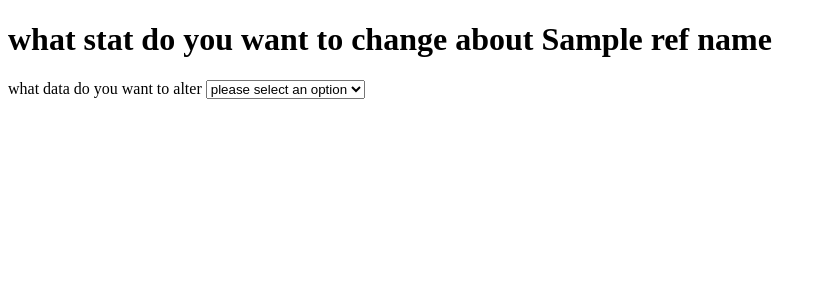
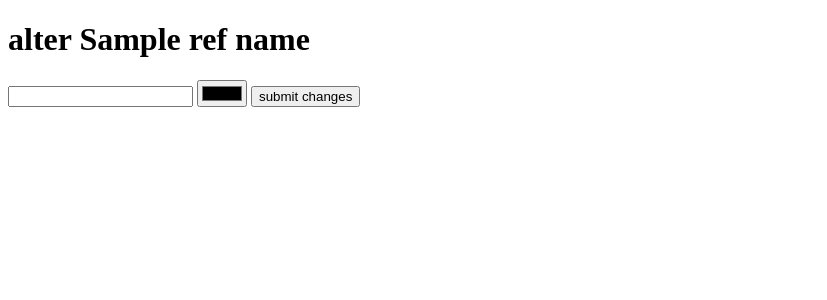
Before and after one commit to sebrai/flask_projekt, a Flask app: template templates/alter.html in a window 1280 px wide. Shown: the top 300 px of the page, without its empty margins (0-827 px from the left). Run offline with Flask 3, Linux system fonts and the light colour scheme; the template is opened without the code that fills it: most values are stand-ins (such as "Sample title", 1, 10 or a date in 2020).

Commit message:
Refactor user alteration to use form submission
Changed the user alteration flow to use a POST form for updating name and color, replacing the previous select-based UI. Updated backend route to handle POST requests and perform updates, and simplified frontend JavaScript to prefill form fields.

```diff
--- a/app.py
+++ b/app.py
@@ -62,20 +62,37 @@ def users():
     result = mycursor.fetchall()
     return render_template('data.html',user=result)
 
-@app.route('/alter/<name>')
+@app.route('/alter/<name>',methods =['POST'])
 def alter(name):
-    mydb = mysql.connector.connect(
-        host = "10.200.14.13",
-        port= 3306,
-        user = 'extsebrai',
-        password = password,
-        database = 'flask'
-        )
-    mycursor = mydb.cursor()
-    mycursor.execute("SELECT * FROM users WHERE name = %s", (name,))
-    result = mycursor.fetchall()
+    if request.method == 'POST':
+        navn = request.form['name']
+        color =request.form['color']
+        mydb = mysql.connector.connect(
+            host = "10.200.14.13",
+            port= 3306,
+            user = 'extsebrai',
+            password = password,
+            database = 'flask'
+            )
+        mycursor = mydb.cursor()
+        mycursor.execute(F"UPDATE users SET name = {(navn,)}, color = {(color,)}  WHERE name = {(name,)}")
+        mydb.commit()
+        mycursor.execute("SELECT * FROM users")
+        result = mycursor.fetchall()
+        return render_template('data.html',user=result)
+    else:
+        mydb = mysql.connector.connect(
+            host = "10.200.14.13",
+            port= 3306,
+            user = 'extsebrai',
+            password = password,
+            database = 'flask'
+            )
+        mycursor = mydb.cursor()
+        mycursor.execute("SELECT * FROM users WHERE name = %s", (name,))
+        result = mycursor.fetchall()
 
-    return render_template('alter.html',ref_name = name, data = result)
+        return render_template('alter.html',ref_name = name, data = result)
 
 
 
--- a/static/js/alter.js
+++ b/static/js/alter.js
@@ -1,30 +1,11 @@
 let raw = document.getElementById("data").textContent
-let select = document.getElementById("select")
+
 function py_to_json(str = raw) {
     return str.replaceAll("(", "[").replaceAll(")", "]").replaceAll("'", '"');
 }
 let data = JSON.parse(py_to_json(raw))
 console.table(data)
-
-
-select.addEventListener("change", (e) => {
-    let val = e.target.value
-    console.log(val)
-    // console.log(data[0][1])
-    console.log
-    document.getElementById("table").hidden = false
-    let to = document.getElementById("to")
-    // let box = document.getElementById("tobox")
-    let label = document.getElementById("label")
-    if (val == "color") {
-        to.type = "color"
-        to.value = data[0][2]
-        label.textContent = "please select a new color"
-    }
-    else {
-        to.type = "text"
-        to.value = data[0][1]
-        label.textContent = " please whrite a new name"
-    }
-
-})
+let nname = document.getElementById("name")
+let color = document.getElementById("color")
+nname.value = data[0][1]
+color.value = data[0][2]
--- a/templates/alter.html
+++ b/templates/alter.html
@@ -8,25 +8,13 @@
     </title>
 </head>
 <body>
-    <h1>what stat do you want to change about {{ref_name}}</h1>
+    <h1>alter {{ref_name}}</h1>
     <div hidden id="data">{{data}}</div>
-    <label for="stat">what data do you want to alter</label>
-        <select name="stat" id="select">
-            <option value="" disabled selected> please select an option</option>
-            <option value="name">name</option>
-            <option value="color">color</option>
-        </select>
-        <table hidden id="table">
-            <tr>
-                <td id="tobox">
-                    <label id="label" for="new">please selct a new color</label>
-                    <input type="text" id="to" name="new">
-                </td>
-                <td>
-                    <input type="submit">
-                </td>
-            </tr>
-        </table>
+     <FORM method="post">
+        <input type="text" name="name" id="name" placeholder="">
+        <input type="color" name="color" id="color">
+        <input type="submit" value="submit changes">
+     </FORM>
      <script src="{{url_for('static',filename='js/alter.js')}}"></script>
 </body>
 </html>
```
